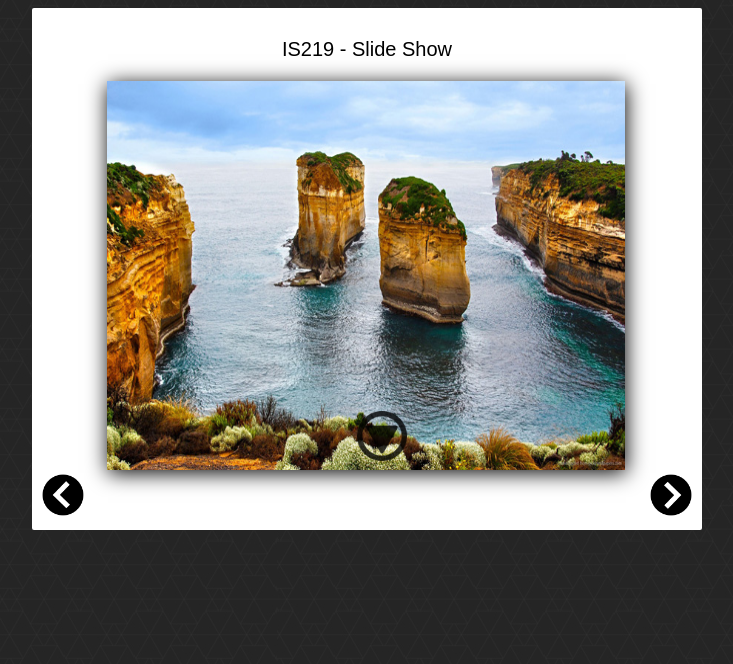
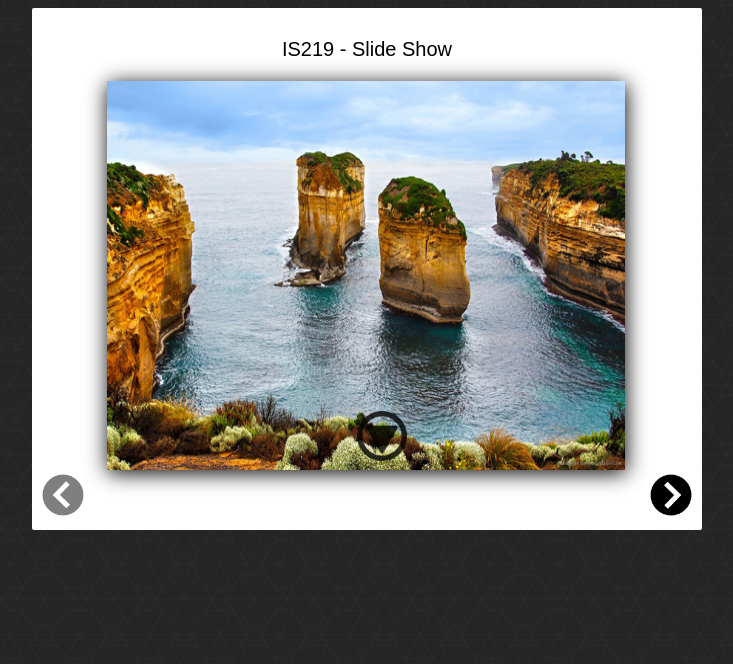
Before and after one commit to krutimistry/IS219-p2, a PHP site: page /index.html in a window 1280 px wide, with the pointer over the restyled element. Shown: the top 664 px of the page, without its empty margins (273-1006 px from the left). Run offline with PHP 8.4, Linux system fonts and the light colour scheme; some libraries are stand-ins or nearby versions.

Commit message:
CSS Hover - #nextPhoto and #prevPhoto opacity added

```diff
--- a/css/style.css
+++ b/css/style.css
@@ -56,10 +56,18 @@ body {
 	width: 42px;
 }
 
+#prevPhoto:hover{
+	opacity: 0.5;
+}
+
 #nextPhoto {
 	height: 42px;
 	width: 42px;
     float: right;
+}
+
+#nextPhoto:hover{
+	opacity: 0.5;
 }
 
 .details p {
@@ -108,3 +116,11 @@ Make it animate nicely. You'll need CSS3 for this*/
 	-o-transition: all 1s ease;
 	transition: all 1s ease;
 }
+
+#nextPhoto:hover{
+	opacity: 0.5;
+}
+
+#prevPhoto:hover{
+	opacity: 0.5;
+}
```
